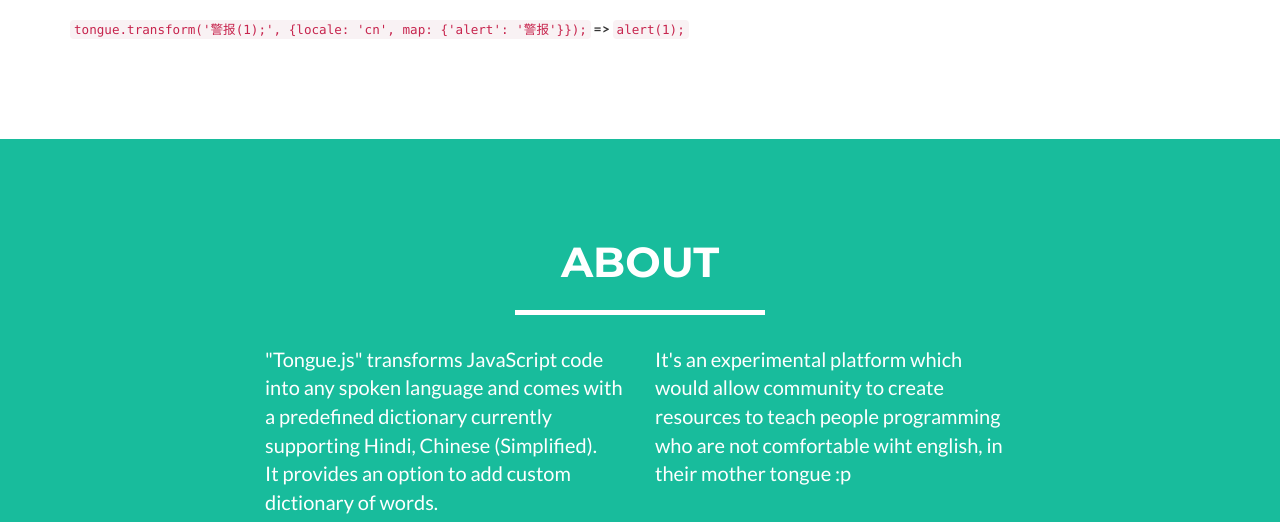
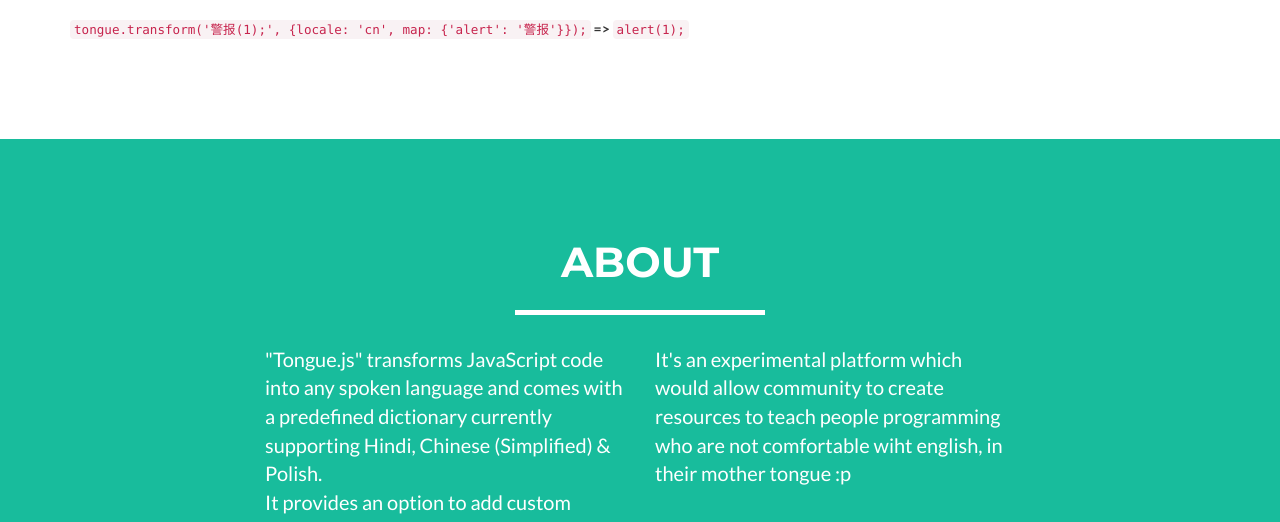
Before and after one commit to djadmin/tongue.js, a website: page index.html in a window 1280 px wide. Shown: the part 1887-2409 px from the top of the page. Drawn offline with Linux system fonts and the light colour scheme.

Commit message:
Add Polish language

```diff
--- a/index.html
+++ b/index.html
@@ -240,7 +240,7 @@
             </div>
             <div class="row">
                 <div class="col-lg-4 col-lg-offset-2">
-                    <p>"Tongue.js" transforms JavaScript code into any spoken language and comes with a predefined dictionary currently supporting Hindi, Chinese (Simplified). <br>It provides an option to add custom dictionary of words.</p>
+                    <p>"Tongue.js" transforms JavaScript code into any spoken language and comes with a predefined dictionary currently supporting Hindi, Chinese (Simplified) & Polish. <br>It provides an option to add custom dictionary of words.</p>
                 </div>
                 <div class="col-lg-4">
                     <p>It's an experimental platform which would allow community to create resources to teach people programming who are not comfortable wiht english, in their mother tongue :p</p>
```
Also changed, not shown: repl/index.html (+1 -0 lines), dist/tongue.js.
